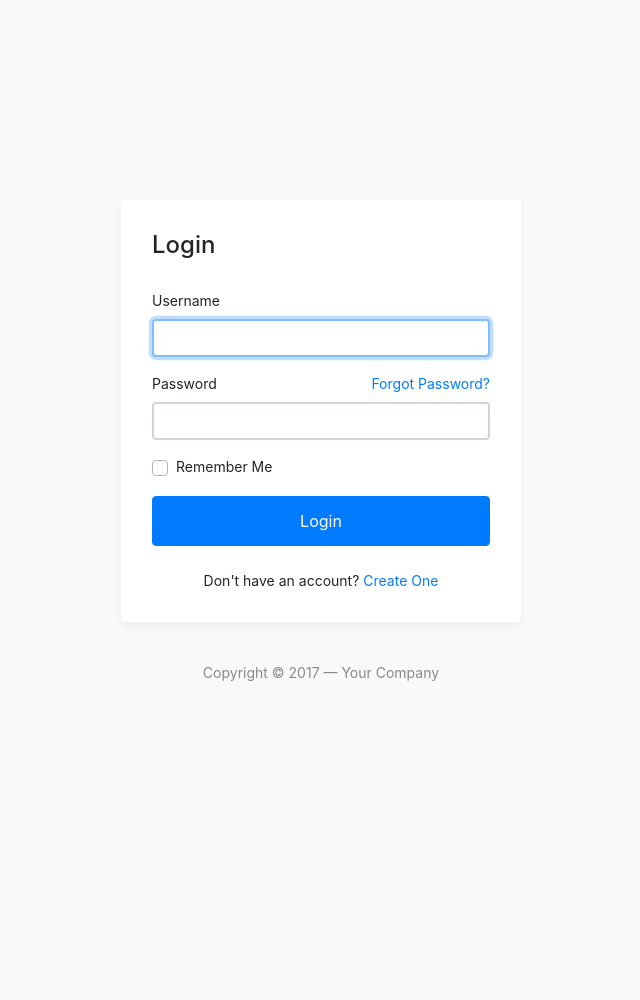
After one commit to dhannypr/skripsi, a CodeIgniter app: the page made by application/views/login.php in a window 1280 px wide. The commit adds this page. Shown: the whole page, without its empty margins (319-959 px from the left). Run offline with CodeIgniter, Linux system fonts and the light colour scheme.

Commit message:
form login

```diff
--- a/application/controllers/api/Auth.php
+++ b/application/controllers/api/Auth.php
@@ -37,6 +37,7 @@ class Auth extends BD_Controller {
             $token['iat'] = $date->getTimestamp();
             $token['exp'] = $date->getTimestamp() + 60*60*5; //To here is to generate token
             $output['token'] = JWT::encode($token,$kunci ); //This is the output token
+            $output['role'] = $val->role; //This is the output token
             $this->set_response($output, REST_Controller::HTTP_OK); //This is the respon if success
         }
         else {
--- a/application/views/layout/navbar.php
+++ b/application/views/layout/navbar.php
@@ -21,7 +21,7 @@
                             </li>
 
                             <li class="nav-item">
-                                <a class="nav-link" href="#pablo">
+                                <a class="nav-link" href="<?= base_url('dashboard/logout') ?>">
                                     <span class="no-icon">Log out</span>
                                 </a>
                             </li>
--- /dev/null
+++ b/application/views/login.php
@@ -0,0 +1,72 @@
+<!DOCTYPE html>
+<html lang="en">
+<head>
+	<meta charset="utf-8">
+	<meta name="author" content="Kodinger">
+	<meta name="viewport" content="width=device-width,initial-scale=1">
+	<title>My Login Page</title>
+	<link rel="stylesheet" href="https://stackpath.bootstrapcdn.com/bootstrap/4.3.1/css/bootstrap.min.css" integrity="sha384-ggOyR0iXCbMQv3Xipma34MD+dH/1fQ784/j6cY/iJTQUOhcWr7x9JvoRxT2MZw1T" crossorigin="anonymous">
+	<link rel="stylesheet" type="text/css" href="<?= base_url('assets/css/my-login.css') ?>">
+</head>
+
+<body class="my-login-page" style="margin-top: 200px;">
+	<section class="h-100">
+		<div class="container h-100">
+			<div class="row justify-content-md-center h-100">
+				<div class="card-wrapper">
+					<div class="card fat">
+						<div class="card-body">
+							<h4 class="card-title">Login</h4>
+							<form action="<?= base_url('dashboard/prosesLogin') ?>" method="POST" class="my-login-validation" novalidate="">
+								<div class="form-group">
+									<label for="email">Username</label>
+									<input id="email" type="text" class="form-control" name="username" value="" required autofocus>
+									<div class="invalid-feedback">
+										Username is invalid
+									</div>
+								</div>
+
+								<div class="form-group">
+									<label for="password">Password
+										<a href="forgot.html" class="float-right">
+											Forgot Password?
+										</a>
+									</label>
+									<input id="password" type="password" class="form-control" name="password" required data-eye>
+								    <div class="invalid-feedback">
+								    	Password is required
+							    	</div>
+								</div>
+
+								<div class="form-group">
+									<div class="custom-checkbox custom-control">
+										<input type="checkbox" name="remember" id="remember" class="custom-control-input">
+										<label for="remember" class="custom-control-label">Remember Me</label>
+									</div>
+								</div>
+
+								<div class="form-group m-0">
+									<button type="submit" class="btn btn-primary btn-block">
+										Login
+									</button>
+								</div>
+								<div class="mt-4 text-center">
+									Don't have an account? <a href="register.html">Create One</a>
+								</div>
+							</form>
+						</div>
+					</div>
+					<div class="footer">
+						Copyright &copy; 2017 &mdash; Your Company
+					</div>
+				</div>
+			</div>
+		</div>
+	</section>
+
+	<script src="https://code.jquery.com/jquery-3.3.1.slim.min.js" integrity="sha384-q8i/X+965DzO0rT7abK41JStQIAqVgRVzpbzo5smXKp4YfRvH+8abtTE1Pi6jizo" crossorigin="anonymous"></script>
+	<script src="https://cdnjs.cloudflare.com/ajax/libs/popper.js/1.14.7/umd/popper.min.js" integrity="sha384-UO2eT0CpHqdSJQ6hJty5KVphtPhzWj9WO1clHTMGa3JDZwrnQq4sF86dIHNDz0W1" crossorigin="anonymous"></script>
+	<script src="https://stackpath.bootstrapcdn.com/bootstrap/4.3.1/js/bootstrap.min.js" integrity="sha384-JjSmVgyd0p3pXB1rRibZUAYoIIy6OrQ6VrjIEaFf/nJGzIxFDsf4x0xIM+B07jRM" crossorigin="anonymous"></script>
+	<script src="js/my-login.js"></script>
+</body>
+</html>
--- /dev/null
+++ b/assets/css/my-login.css
@@ -0,0 +1,75 @@
+html,body {
+	height: 100%;
+}
+
+body.my-login-page {
+	background-color: #faf9f9;
+	font-size: 14px;
+}
+
+.my-login-page .brand {
+	width: 90px;
+	height: 90px;
+	overflow: hidden;
+	border-radius: 50%;
+	margin: 40px auto;
+	box-shadow: 0 4px 8px rgba(0,0,0,.05);
+	position: relative;
+	z-index: 1;
+}
+
+.my-login-page .brand img {
+	width: 100%;
+}
+
+.my-login-page .card-wrapper {
+	width: 400px;
+}
+
+.my-login-page .card {
+	border-color: transparent;
+	box-shadow: 0 4px 8px rgba(0,0,0,.05);
+}
+
+.my-login-page .card.fat {
+	padding: 10px;
+}
+
+.my-login-page .card .card-title {
+	margin-bottom: 30px;
+}
+
+.my-login-page .form-control {
+	border-width: 2.3px;
+}
+
+.my-login-page .form-group label {
+	width: 100%;
+}
+
+.my-login-page .btn.btn-block {
+	padding: 12px 10px;
+}
+
+.my-login-page .footer {
+	margin: 40px 0;
+	color: #888;
+	text-align: center;
+}
+
+@media screen and (max-width: 425px) {
+	.my-login-page .card-wrapper {
+		width: 90%;
+		margin: 0 auto;
+	}
+}
+
+@media screen and (max-width: 320px) {
+	.my-login-page .card.fat {
+		padding: 0;
+	}
+
+	.my-login-page .card.fat .card-body {
+		padding: 15px;
+	}
+}
```
Also changed, not shown: application/controllers/dashboard.php (+135 -19 lines).
